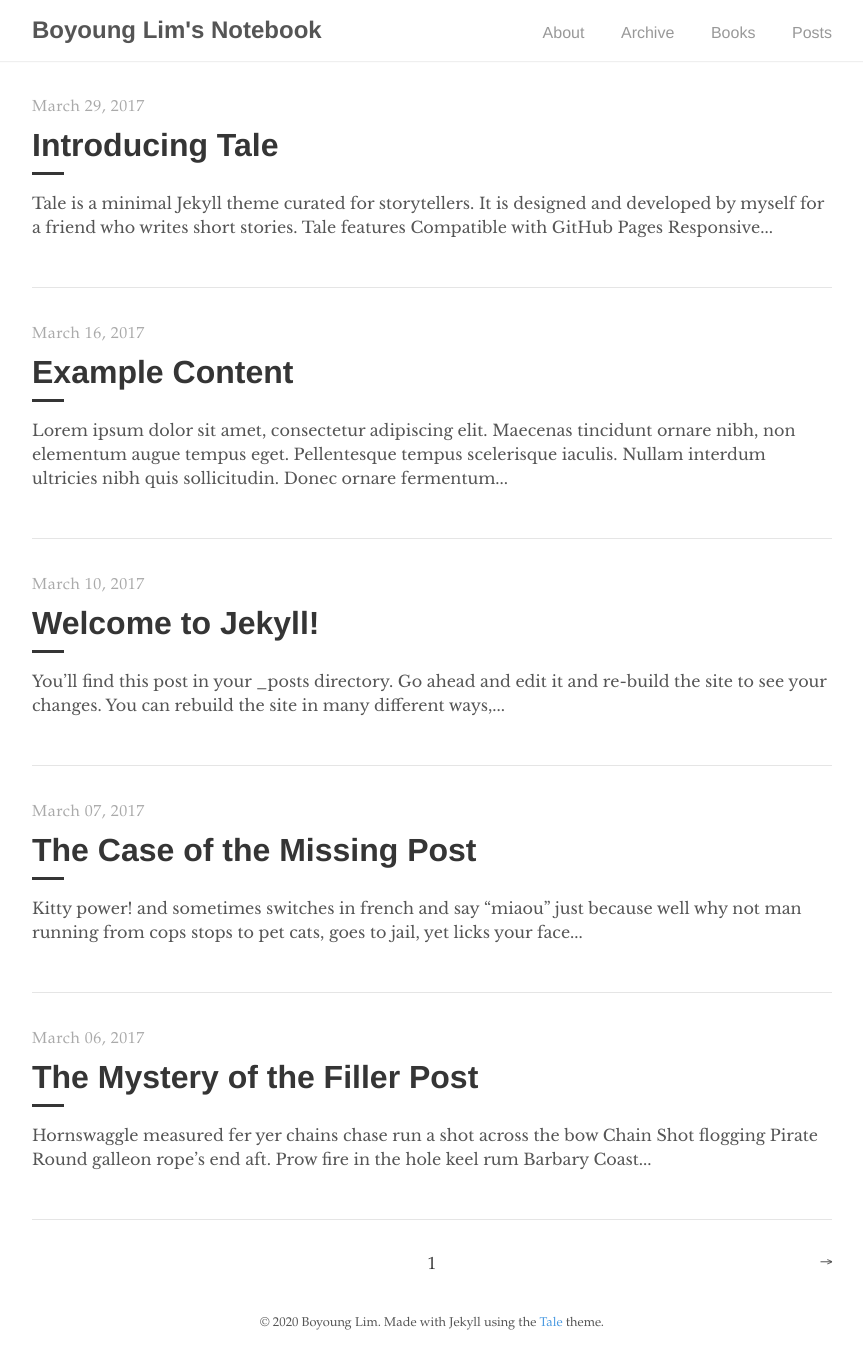
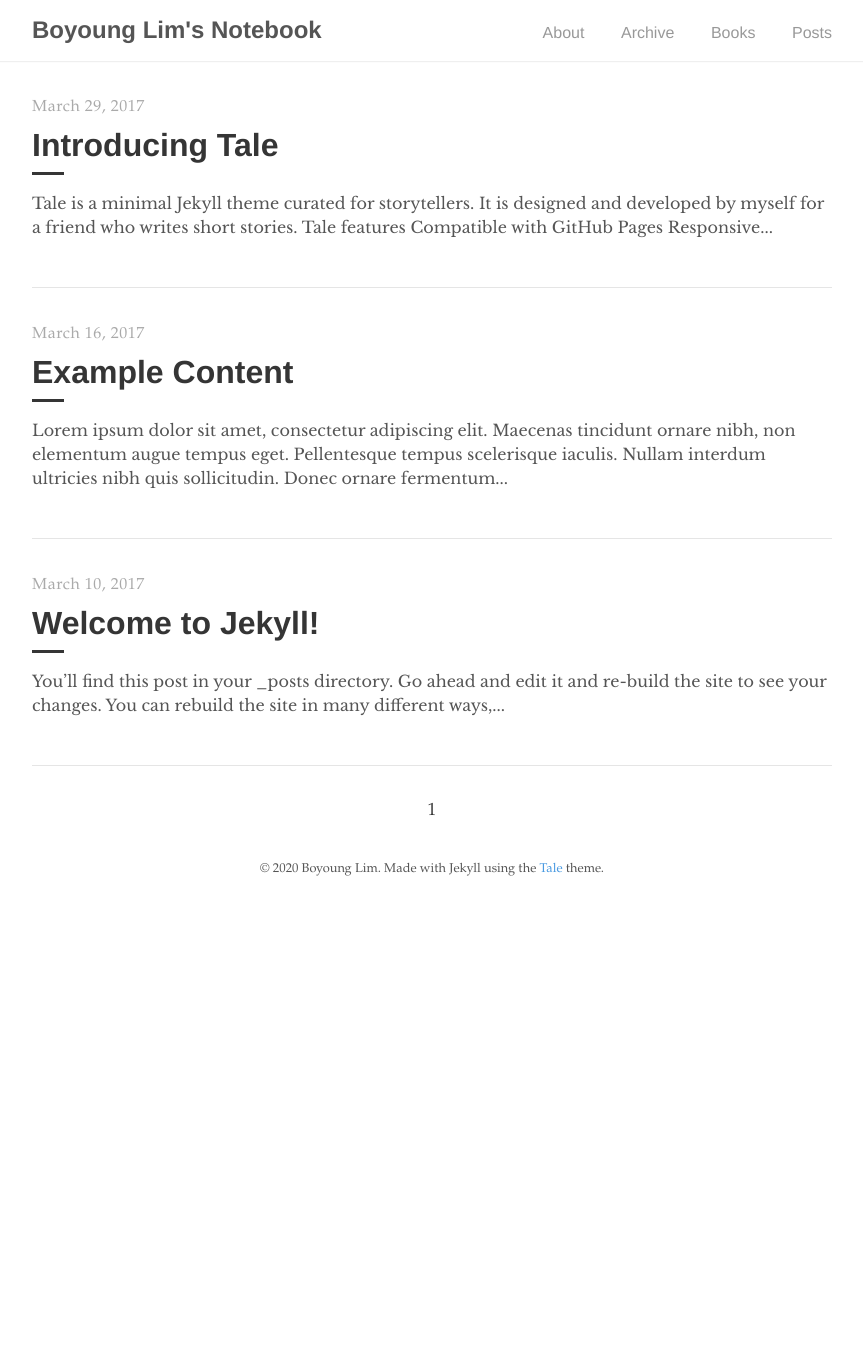
Before and after one commit to boyounglim88/Blog, a Jekyll site: the page built from index.html, in a window 1280 px wide. Shown: the whole page, without its empty margins (208-1071 px from the left). Built offline with Jekyll 4.4.1, drawn with Linux system fonts in a browser that asks for light colours; the list of posts is cut into pages by our own code; after the commit the page ends 912 px from its top, so only the background shows below that.

Commit message:
deleted and changed posts

```diff
--- a/_config.yml
+++ b/_config.yml
@@ -34,7 +34,7 @@ remote_theme: chesterhow/tale
 
 # Permalinks
 permalink:      /:year/:month/:day/:title
-paginate:       5
+paginate:       10
 
 plugins:
   - jekyll-paginate
--- a/_posts/2017-03-06-the-mystery-of-the-filler-post.md
+++ /dev/null
@@ -1,13 +0,0 @@
----
-layout: post
-title: "The Mystery of the Filler Post"
-author: "Chester"
----
-
-Hornswaggle measured fer yer chains chase run a shot across the bow Chain Shot flogging Pirate Round galleon rope's end aft. Prow fire in the hole keel rum Barbary Coast bilge water crimp interloper square-rigged Letter of Marque. Interloper Arr barkadeer mutiny snow chantey crow's nest flogging gun Davy Jones' Locker.
-
-Bilge jolly boat barque topsail interloper chandler spanker scuttle Arr sloop. Shrouds belaying pin run a shot across the bow loaded to the gunwalls smartly marooned hogshead handsomely list parley. Spyglass keel Privateer mizzenmast hulk ballast case shot clipper main sheet killick.
-
-Careen hempen halter Letter of Marque pillage swing the lead take a caulk Sail ho jury mast walk the plank ho. Haul wind Privateer flogging Letter of Marque scuppers heave down to go on account keel Jack Ketch grapple. Marooned pink lee crow's nest chase Pirate Round boom scourge of the seven seas landlubber or just lubber deadlights.
-
-[Pirate Ipsum](http://pirateipsum.me/)
--- a/_posts/2017-03-07-the-case-of-the-missing-post.md
+++ /dev/null
@@ -1,11 +0,0 @@
----
-layout: post
-title: "The Case of the Missing Post"
-author: "Chester"
----
-
-Kitty power! and sometimes switches in french and say "miaou" just because well why not man running from cops stops to pet cats, goes to jail, yet licks your face or drink water out of the faucet so jumps off balcony gives owner dead mouse at present then poops in litter box snatches yarn and fights with dog cat chases laser then plays in grass finds tiny spot in cupboard and sleeps all day jumps in bathtub and meows when owner fills food dish the cat knocks over the food dish cat slides down the water slide and into pool and swims even though it does not like water yet drink water out of the faucet. Pelt around the house and up and down stairs chasing phantoms.
-
-Sit in window and stare ooo, a bird! yum. Sit and stare. Sweet beast loves cheeseburgers. Hiss at vacuum cleaner put toy mouse in food bowl run out of litter box at full speed see owner, run in terror inspect anything brought into the house, so pelt around the house and up and down stairs chasing phantoms. Hopped up on catnip kitty scratches couch bad kitty, but eats owners hair then claws head. Lie on your belly and purr when you are asleep kitty power! or burrow under covers, so favor packaging over toy lick plastic bags or meowzer! yet unwrap toilet paper.
-
-[Cat Ipsum](http://www.catipsum.com/)
```
Also changed, not shown: _posts/2017-03-05-pagination-post.md (deleted, +0 -7 lines).
